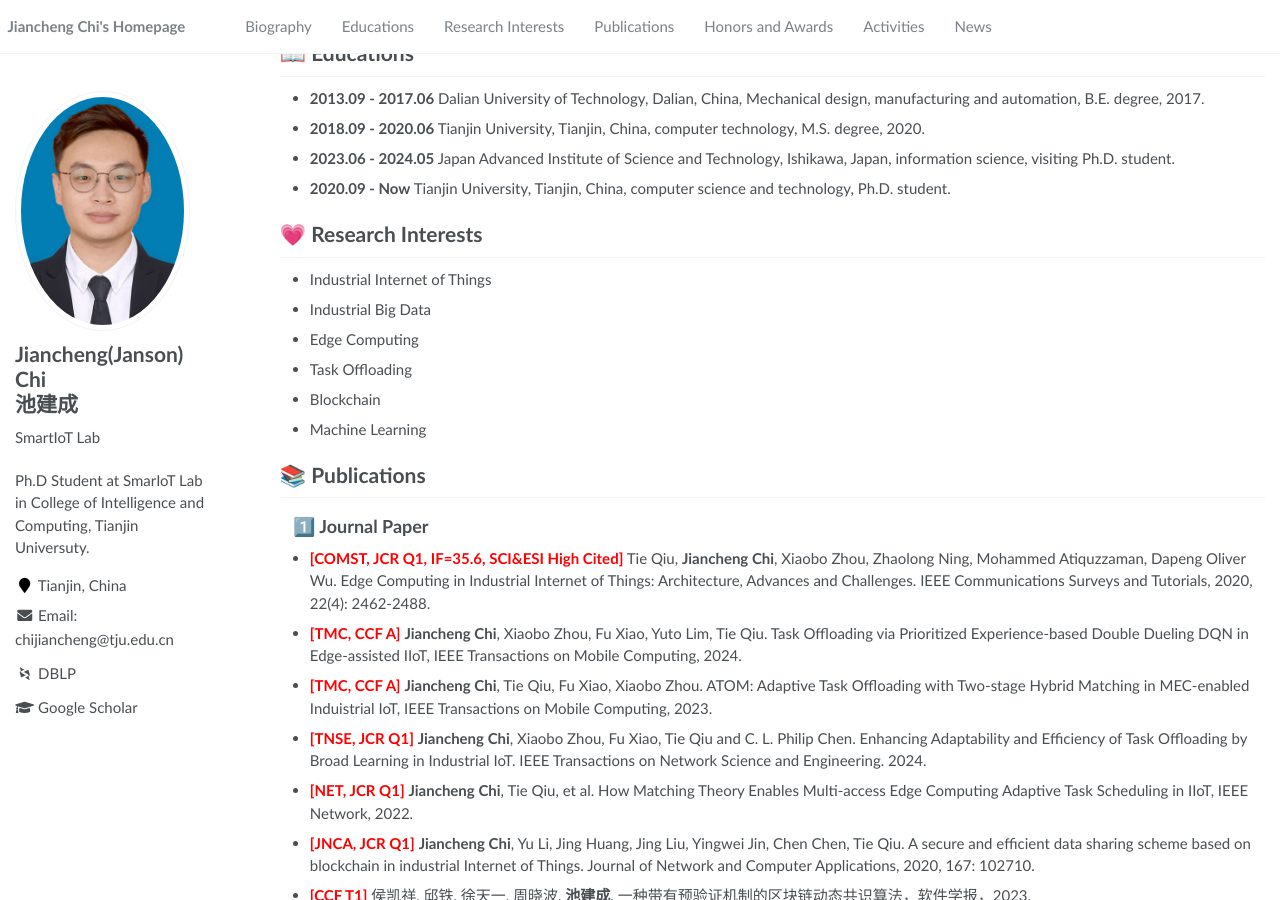
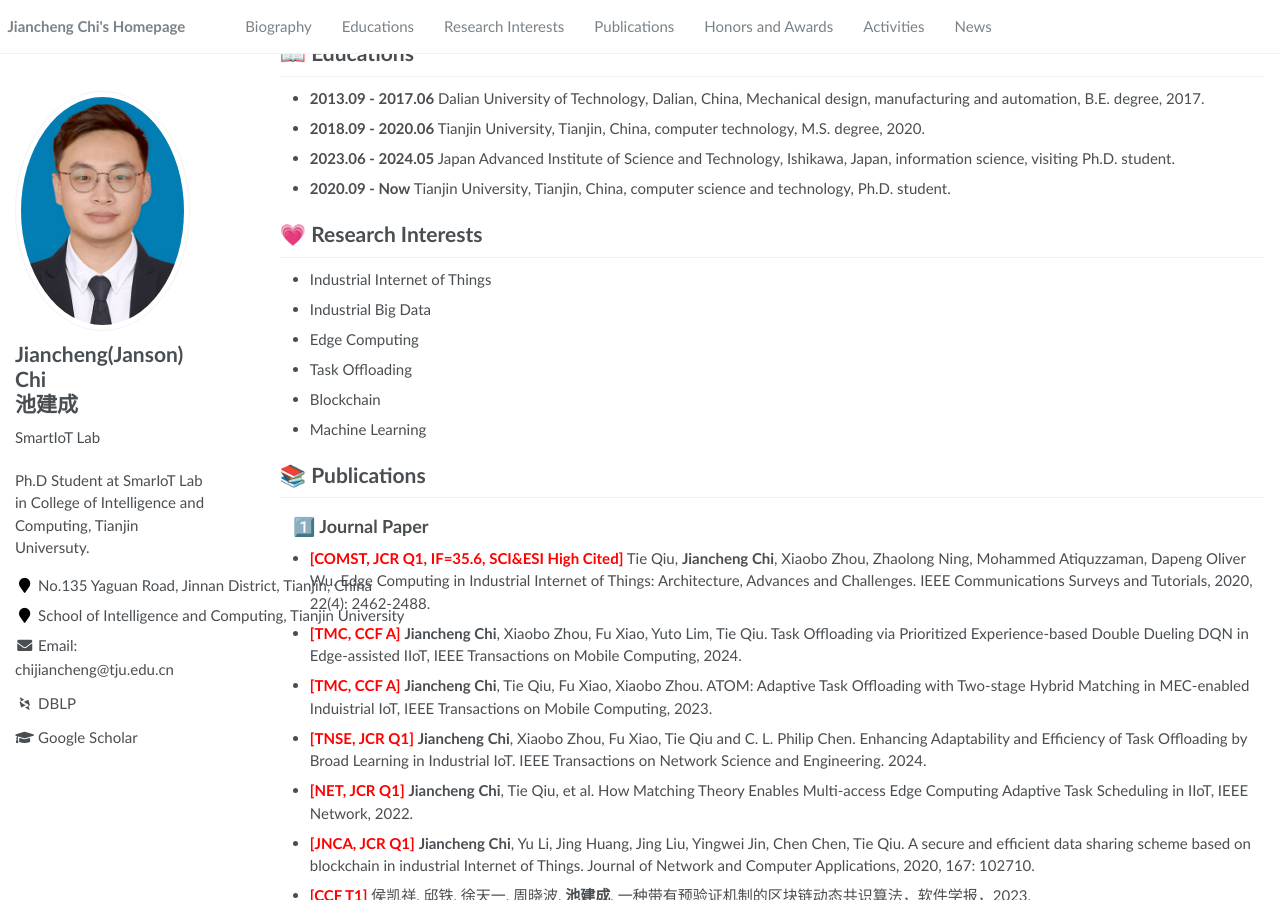
Before and after one commit to maxianru/maxianru.github.io, a Jekyll site: the page built from _pages/about.md, in a window 1280 px wide and 900 px high, scrolled down 320 px. Built offline with Jekyll 4.4.1, drawn with Linux system fonts in a browser that asks for light colours; some web fonts are replaced.

Commit message:
Update _config.yml

```diff
--- a/_config.yml
+++ b/_config.yml
@@ -25,8 +25,8 @@ author:
   chinese_name             : "池建成"
   avatar           : "images/Chi.jpg"
   bio              : "SmartIoT Lab"
-  location         : "Tianjin, China"
-  employer         :
+  location         : "No.135 Yaguan Road, Jinnan District, Tianjin, China"
+  employer         : "School of Intelligence and Computing, Tianjin University"
   pubmed           :
   googlescholar    : "https://scholar.google.com/citations?user=IZtkGZ0AAAAJ&hl=en"
   email            : "chijiancheng@tju.edu.cn"
```
